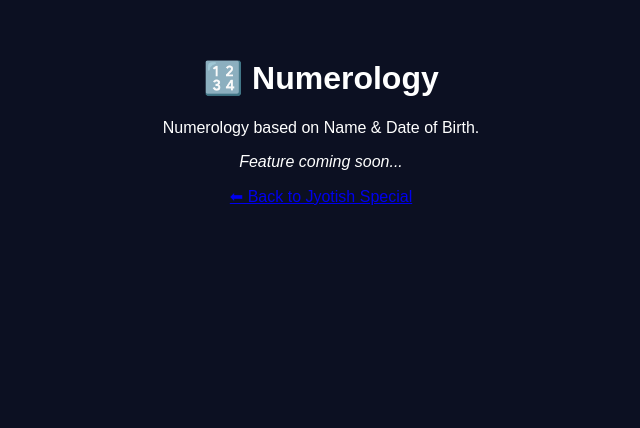
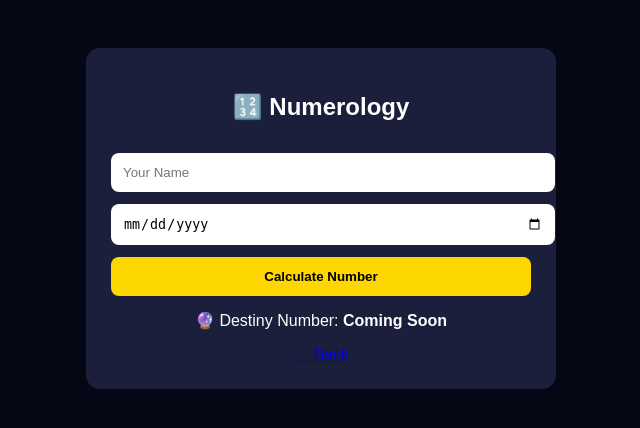
Before and after one commit to Udita1995/astro-ai-bot, a Flask app: page /numerology in a window 1280 px wide. Shown: the top 428 px of the page, without its empty margins (319-959 px from the left). Run offline with Flask 3, Linux system fonts and the light colour scheme.

Commit message:
Update numerology.html

```diff
--- a/templates/numerology.html
+++ b/templates/numerology.html
@@ -1,17 +1,23 @@
 <!DOCTYPE html>
 <html>
 <head>
-    <title>Numerology | AstroRashi</title>
-    <meta name="viewport" content="width=device-width, initial-scale=1">
+<title>Numerology | AstroRashi</title>
+<meta name="viewport" content="width=device-width, initial-scale=1">
+<style>
+body{background:#050714;color:white;font-family:Arial;text-align:center;padding:40px}
+.box{max-width:420px;margin:auto;background:#1b1f3b;padding:25px;border-radius:14px}
+input,button{width:100%;padding:12px;margin-top:12px;border-radius:8px;border:none}
+button{background:gold;font-weight:bold}
+</style>
 </head>
-<body style="background:#0c1022;color:white;font-family:Arial;text-align:center;padding:30px;">
-
-<h1>🔢 Numerology</h1>
-<p>Numerology based on Name & Date of Birth.</p>
-
-<p><i>Feature coming soon...</i></p>
-
-<a href="/jyotish-special">⬅ Back to Jyotish Special</a>
-
+<body>
+<div class="box">
+<h2>🔢 Numerology</h2>
+<input placeholder="Your Name">
+<input type="date">
+<button>Calculate Number</button>
+<p style="margin-top:15px;">🔮 Destiny Number: <b>Coming Soon</b></p>
+<a href="/jyotish-special">← Back</a>
+</div>
 </body>
 </html>
```
